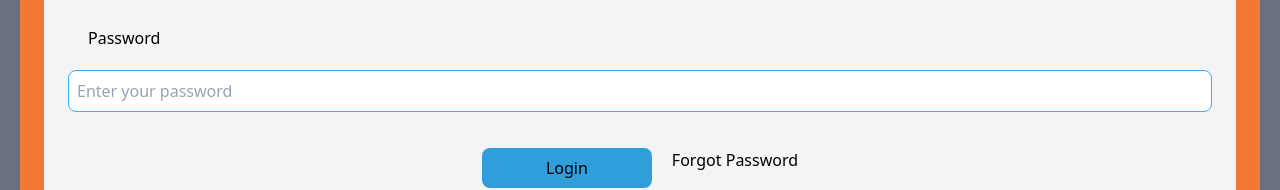
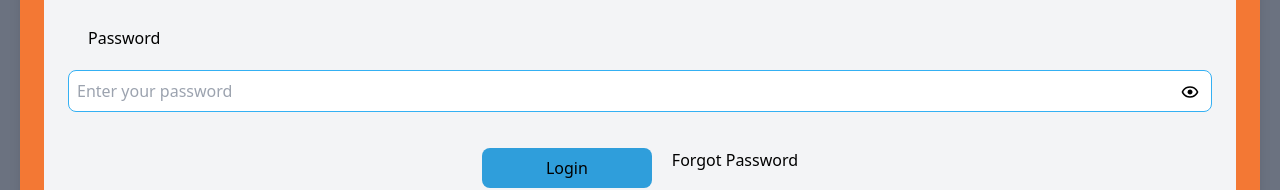
Before and after one commit to Dawsonkw/userAuth, a React (Vite) app: page / in a window 1280 px wide. Shown: the part 188-378 px from the top of the page. Built offline with nearby package versions, Linux system fonts and the light colour scheme.

Commit message:
added a show password button / logic so that when clicked the password is visible.

```diff
--- a/package.json
+++ b/package.json
@@ -12,6 +12,7 @@
     "react": "^18.2.0",
     "react-dom": "^18.2.0",
     "react-hook-form": "^7.43.0",
+    "react-icons": "^4.7.1",
     "react-spinners": "^0.13.8"
   },
   "devDependencies": {
--- a/src/components/UserAuth.jsx
+++ b/src/components/UserAuth.jsx
@@ -1,7 +1,7 @@
 import React, { useState } from 'react';
 import { useForm } from 'react-hook-form';
 import { RingLoader } from 'react-spinners';
-
+import { BiShow } from 'react-icons/bi'
 
 
 
@@ -9,7 +9,8 @@ function UserAuth() {
     const [userName, setUserName] = useState('');
     const [password, setPassword] = useState('');
     const [loading, setLoading] = useState(false);
-    const [inputClass, setInputClass] = useState('text-gray-400')
+    const [inputClass, setInputClass] = useState('text-gray-400');
+    const [showPassword, setShowPassword] = useState(false);
 
     // Handler for React Hook Form
     const { register, handleSubmit, watch, formState: { errors }, clearErrors  } = useForm();
@@ -85,6 +86,7 @@ function UserAuth() {
                         <label className='font-medium rounded-lg p-5 block' htmlFor="password">
                             Password
                         </label>
+                            <div className='flex-row w-full relative'>
                                 <input {...register("password", {
                                     maxLength:20,
                                     minLength: 4,
@@ -92,17 +94,28 @@ function UserAuth() {
 
                                 })}
                                     required
-                                className={`mb-5 w-full border border-kitsuneBlue p-2 rounded-lg ${inputClass} `}  type="password"
+                                    className={`mb-5 w-full border border-kitsuneBlue p-2 rounded-lg ${inputClass} `}
                                     value={password || ''}
                                     placeholder='Enter your password'
                                     onChange={handlePassword}
+                                    type={showPassword ? 'text' : 'password'}
                                 />
+
                                         {errors.password && <ul>
                                         <li>Password must be greater than 4 characters</li>
                                         <li>Password must be less than 20 characters</li>
                                         <li>Password must contain only alphanumeric characters  (a-z, A-Z), numbers (0-9), and special characters ie; _@./#&+-</li>
                                         </ul>}
+
+                                    <div>
+                                        <div className='absolute right-3 top-3 cursor-pointer hover:text-kitsuneBlue2 text-xl'
+                                            onClick={() => setShowPassword(!showPassword)}>
+                                           <BiShow />
                                         </div>
+                                    </div>
+                            </div>
+                    </div>
+
 
                     <div className='flex justify-center'>
                         <div className='inline-flex relative content-center'>
```
Also changed, not shown: 1 other file (tests, documents, lock files or other folders). Lines whose indentation alone changed are shown as unchanged.
